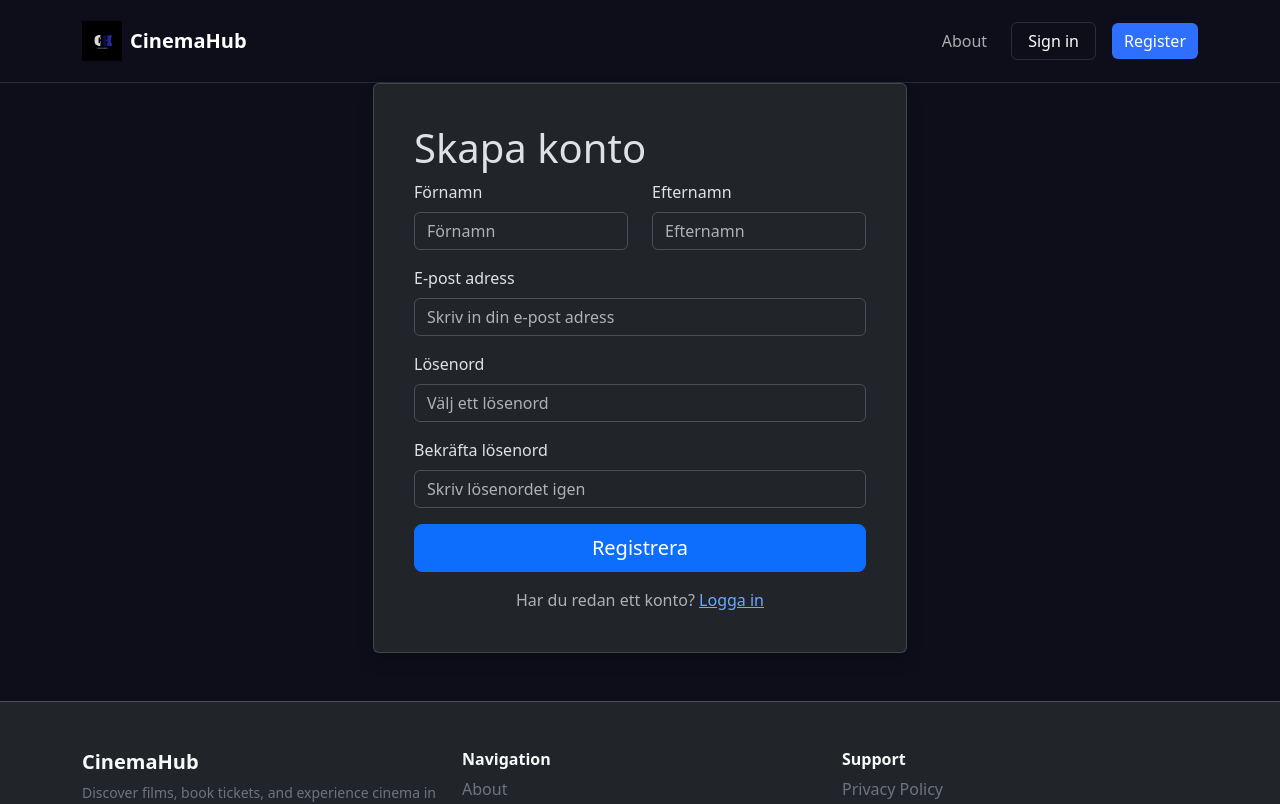
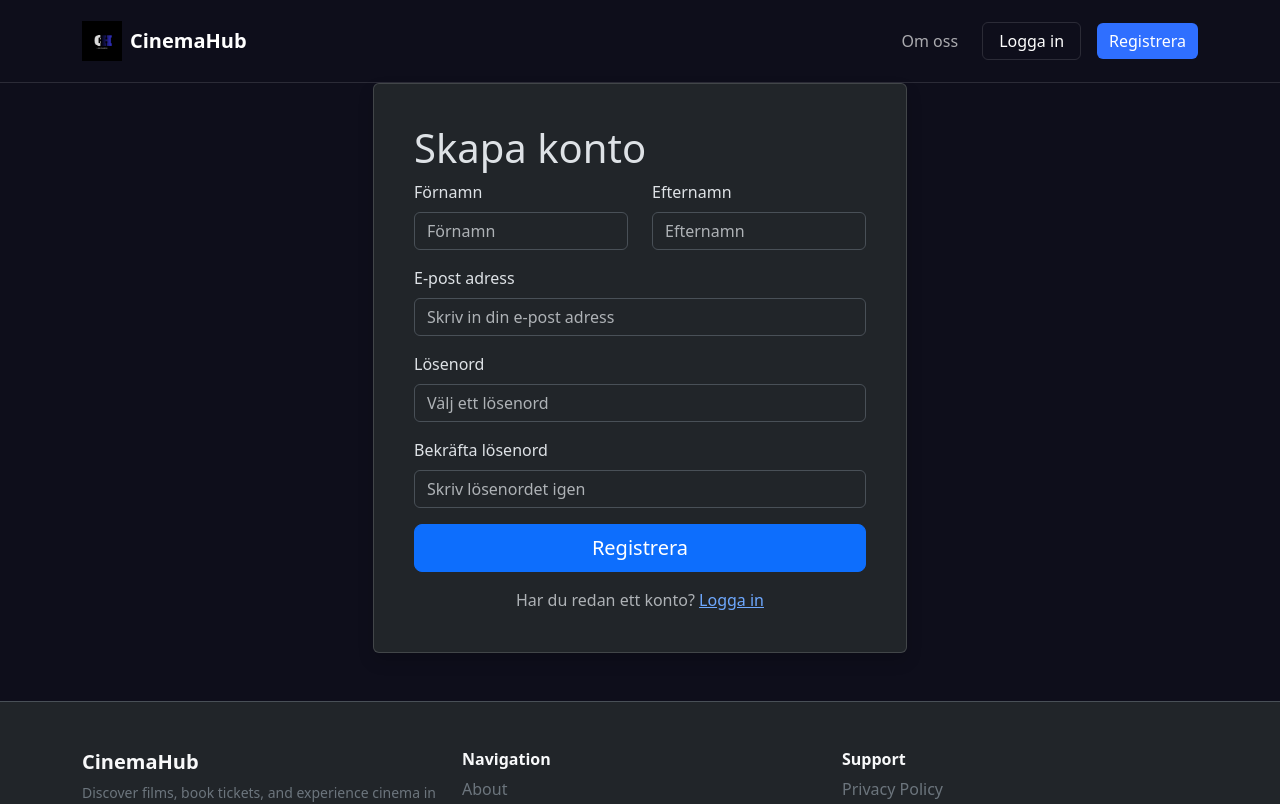
Before and after one commit to ebadianh/cinema-hub, a React (Vite) app: page /register in a window 1280 px wide. Shown: the top 804 px of the page. Built offline with nearby package versions, Linux system fonts and the light colour scheme.

Commit message:
Fixed routing and rename Signin.tsx => LogIn.tsx
Routing fixes
Refactor names and routes to match end product
Rename login page

```diff
--- a/src/components/Footer.tsx
+++ b/src/components/Footer.tsx
@@ -33,7 +33,7 @@ export default function Footer() {
               </li>
 
               <li>
-                <Link className="text-decoration-none text-secondary" to="/ai-chat">
+                <Link className="text-decoration-none text-secondary" to="/chat">
                   AI Chat
                 </Link>
               </li>
--- a/src/components/Navbar.tsx
+++ b/src/components/Navbar.tsx
@@ -29,20 +29,20 @@ export default function Navbar() {
 
             <li className="nav-item">
               <Link className="nav-link" to="/about">
-                About
+                Om oss
               </Link>
             </li>
 
             {/* Buttons */}
             <li className="nav-item mt-2 mt-lg-0">
-              <Link className="btn ch-btn-outline me-lg-2 w-100 w-lg-auto" to="/signin">
-                Sign in
+              <Link className="btn ch-btn-outline me-lg-2 w-100 w-lg-auto" to="/login">
+                Logga in
               </Link>
             </li>
 
             <li className="nav-item mt-2 mt-lg-0">
               <Link className="btn ch-btn-primary w-100 w-lg-auto" to="/register">
-                Register
+                Registrera
               </Link>
             </li>
 
--- a/src/pages/SignIn.tsx
+++ b/src/pages/LogIn.tsx
@@ -2,7 +2,7 @@ import { useState } from 'react';
 import { useNavigate, Link } from 'react-router-dom';
 import { Container, Row, Col, Form, Button, Card, Alert } from 'react-bootstrap';
 
-export default function SignIn() {
+export default function LogIn() {
     const [email, setEmail] = useState('');
     const [password, setPassword] = useState('');
     const [error, setError] = useState<string | null>(null);
--- a/src/pages/Register.tsx
+++ b/src/pages/Register.tsx
@@ -51,7 +51,7 @@ export default function Register() {
                 throw new Error(`Registrering misslyckades (${res.status})`);
             }
 
-            navigate('/signin');
+            navigate('/login');
         } catch (err: any) {
             setError(err.message ?? 'Ett fel uppstod vid registrering');
         } finally {
@@ -153,7 +153,7 @@ export default function Register() {
 
                             <div className="text-center mt-3">
                                 <span className="text-muted">Har du redan ett konto? </span>
-                                <Link to="/signin">Logga in</Link>
+                                <Link to="/login">Logga in</Link>
                             </div>
                         </Card.Body>
                     </Card>
--- a/src/routes.tsx
+++ b/src/routes.tsx
@@ -1,7 +1,7 @@
 // src/routes.tsx
 import Layout from "./pages/Layout";
 import Main from "./pages/Main";
-import SignIn from "./pages/SignIn";
+import LogIn from "./pages/LogIn";
 import Register from "./pages/Register";
 import FilmDetails from "./pages/FilmDetails";
 import About from "./pages/About";
@@ -13,7 +13,7 @@ const routes = [
     element: <Layout />,
     children: [
       { path: "/", element: <Main /> },            // "/"
-      { path: "/signin", element: <SignIn /> },     // "/signin"
+      { path: "/login", element: <LogIn /> },     // "/signin"
       { path: "/register", element: <Register /> },
       { path: "/films/:id", element: <FilmDetails /> }, // "/films/:id"
       { path: "/about", element: <About /> },            // "/"
```
